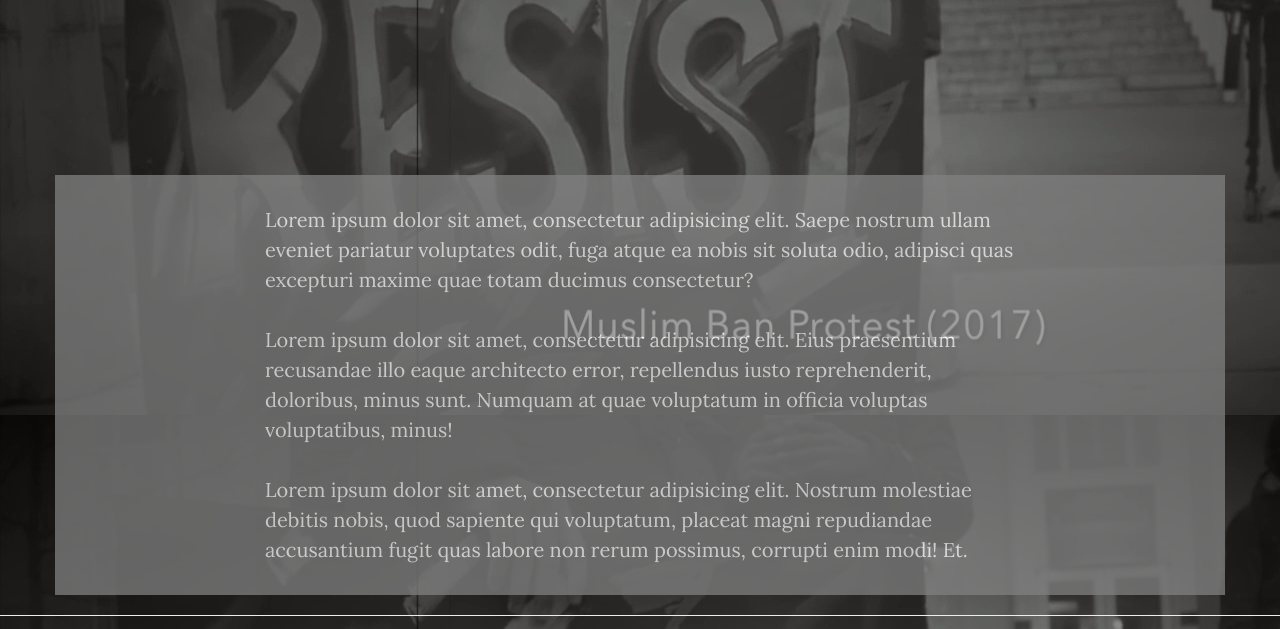
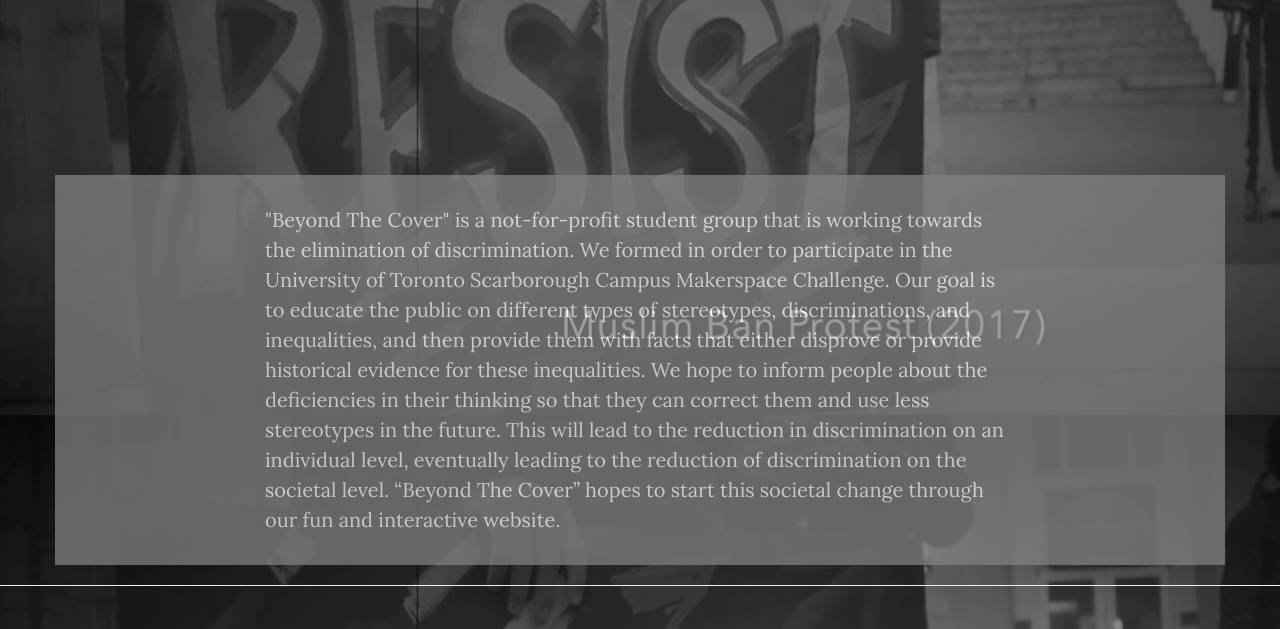
Before and after one commit to Shang-Jia/SDG, a website: page about.html in a window 1280 px wide. Shown: the part 323-952 px from the top of the page. Drawn offline with nearby package versions, Linux system fonts and the light colour scheme.

Commit message:
Added description to the website and fixed logo overflow on options.html. Background to be fixed.

```diff
--- a/about.html
+++ b/about.html
@@ -90,9 +90,7 @@
     <div class="container info-box">
         <div class="row">
             <div class="col-lg-8 col-lg-offset-2 col-md-10 col-md-offset-1">
-                <p>Lorem ipsum dolor sit amet, consectetur adipisicing elit. Saepe nostrum ullam eveniet pariatur voluptates odit, fuga atque ea nobis sit soluta odio, adipisci quas excepturi maxime quae totam ducimus consectetur?</p>
-                <p>Lorem ipsum dolor sit amet, consectetur adipisicing elit. Eius praesentium recusandae illo eaque architecto error, repellendus iusto reprehenderit, doloribus, minus sunt. Numquam at quae voluptatum in officia voluptas voluptatibus, minus!</p>
-                <p>Lorem ipsum dolor sit amet, consectetur adipisicing elit. Nostrum molestiae debitis nobis, quod sapiente qui voluptatum, placeat magni repudiandae accusantium fugit quas labore non rerum possimus, corrupti enim modi! Et.</p>
+                <p>"Beyond The Cover" is a not-for-profit student group that is working towards the elimination of discrimination. We formed in order to participate in the University of Toronto Scarborough Campus Makerspace Challenge. Our goal is to educate the public on different types of stereotypes, discriminations, and inequalities, and then provide them with facts that either disprove or provide historical evidence for these inequalities. We hope to inform people about the deficiencies in their thinking so that they can correct them and use less stereotypes in the future. This will lead to the reduction in discrimination on an individual level, eventually leading to the reduction of discrimination on the societal level. “Beyond The Cover” hopes to start this societal change through our fun and interactive website.</p>
             </div>
         </div>
     </div>
```
Also changed, not shown: options.html (+1 -1 lines).
